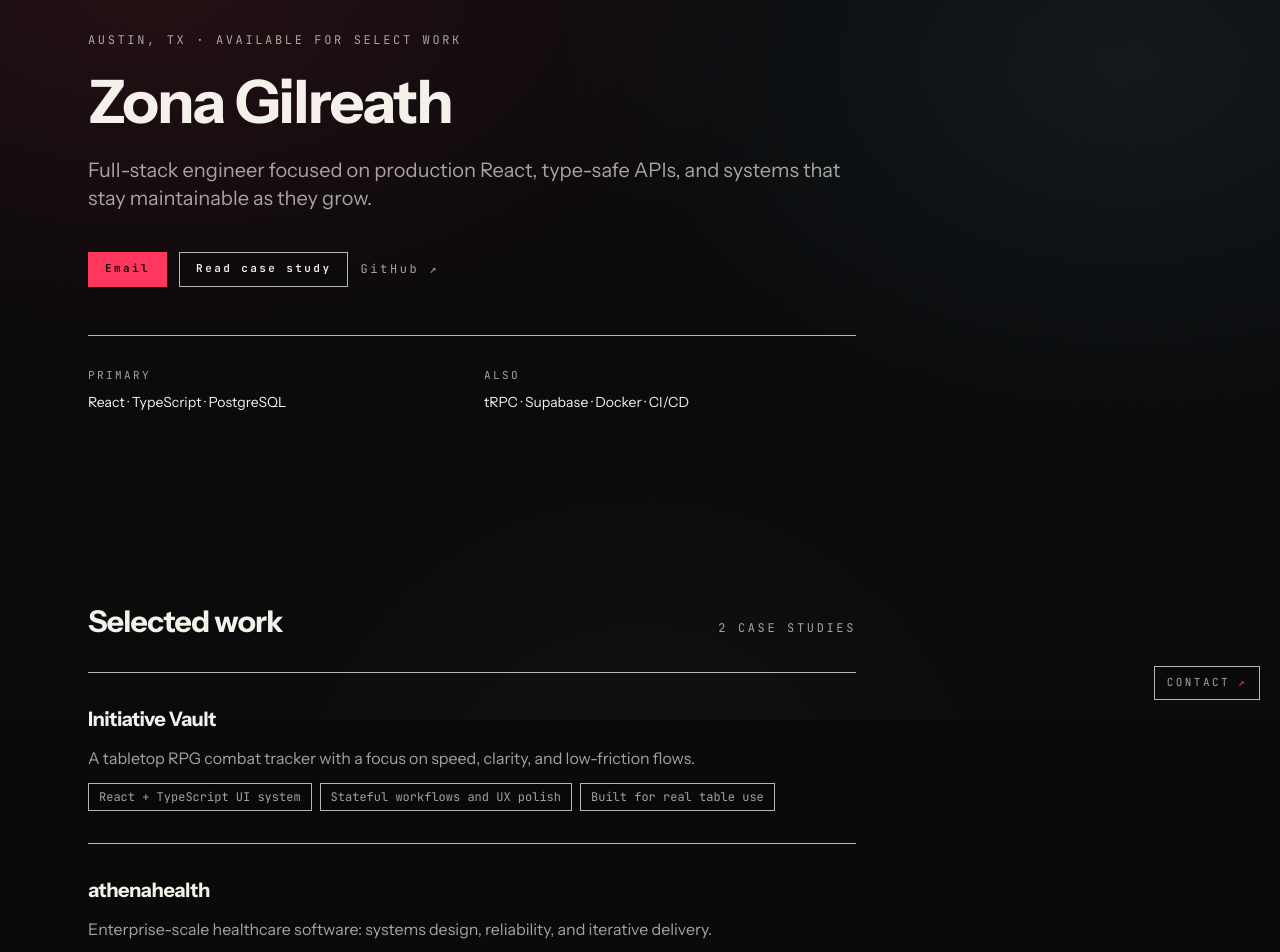
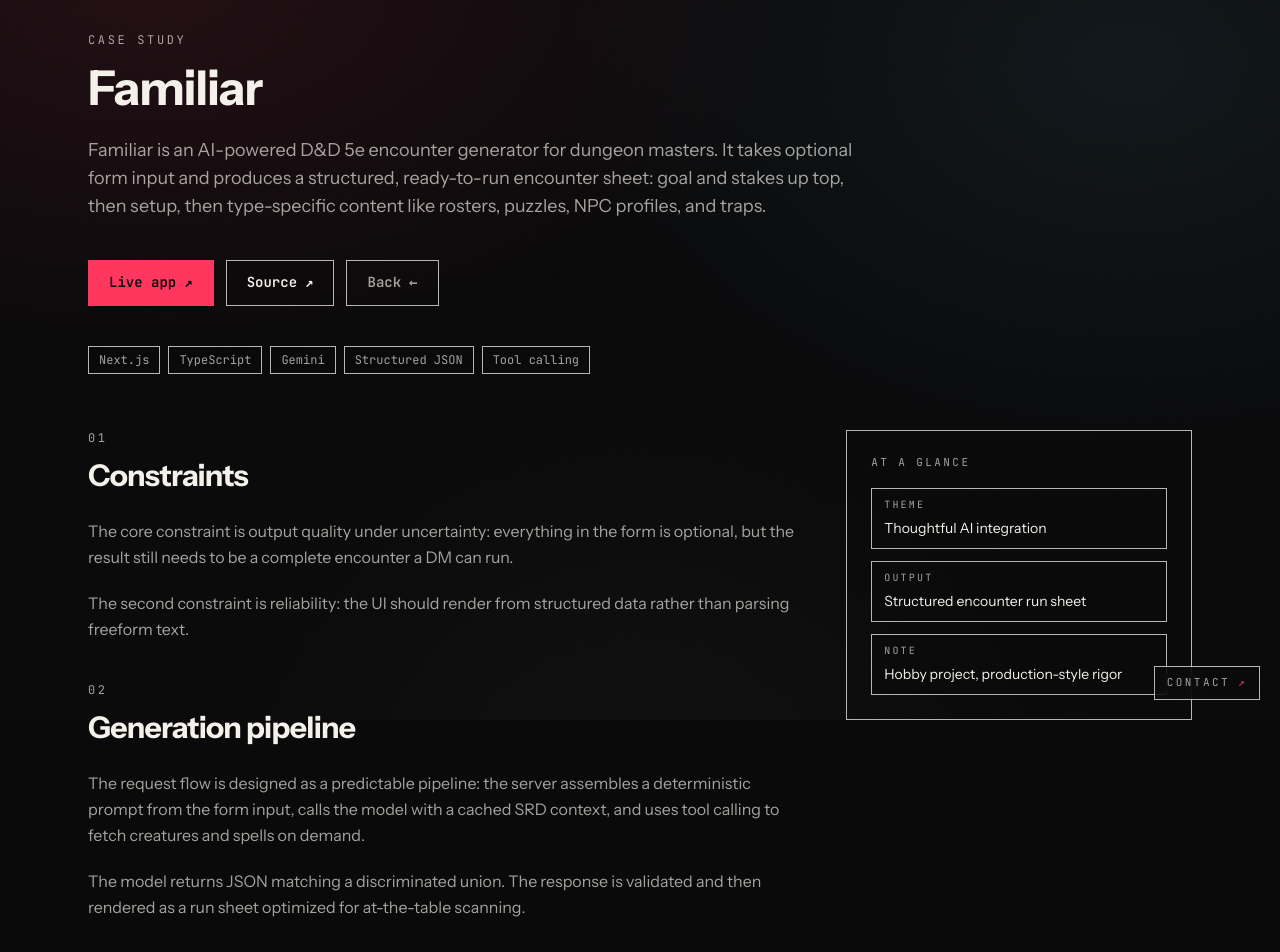
Before and after one commit to zonagilreath/zonadostuff, a React (Vite) app: page /work/familiar in a window 1280 px wide. Before the commit this address led to /. Shown: the part 80-1032 px from the top of the page. Built offline with nearby package versions, Linux system fonts and the light colour scheme.

Commit message:
Add Familiar case study + route; include in Selected Work

```diff
--- a/src/App.tsx
+++ b/src/App.tsx
@@ -5,6 +5,7 @@
 import { Home } from './pages/Home';
 import { InitiativeVaultCaseStudy } from './pages/work/InitiativeVault';
 import { AthenahealthCaseStudy } from './pages/work/Athenahealth';
+import { FamiliarCaseStudy } from './pages/work/Familiar';
 
 export default function App() {
   return (
@@ -17,6 +18,7 @@
           <Route path="/" element={<Home />} />
           <Route path="/work/initiative-vault" element={<InitiativeVaultCaseStudy />} />
           <Route path="/work/athenahealth" element={<AthenahealthCaseStudy />} />
+          <Route path="/work/familiar" element={<FamiliarCaseStudy />} />
           <Route path="*" element={<Navigate to="/" replace />} />
         </Routes>
       </main>
--- a/src/components/home/SelectedWork.tsx
+++ b/src/components/home/SelectedWork.tsx
@@ -19,6 +19,12 @@
     blurb: 'Enterprise-scale healthcare software: systems design, reliability, and iterative delivery.',
     highlights: ['Type-safe frontend patterns', 'API contracts and DX', 'Quality + automation'],
     href: '/work/athenahealth'
+  },
+  {
+    title: 'Familiar',
+    blurb: 'AI-powered D&D 5e encounter generator that produces structured, table-ready run sheets.',
+    highlights: ['Deterministic prompt assembly', 'Gemini context caching', 'Local tool-calling over SRD data'],
+    href: '/work/familiar'
   }
 ];
 
@@ -31,7 +37,7 @@
             <h2 className="font-heading text-2xl font-bold tracking-tight text-text sm:text-3xl">
               Selected work
             </h2>
-            <div className="font-code text-xs tracking-[0.22em] text-muted">2 CASE STUDIES</div>
+            <div className="font-code text-xs tracking-[0.22em] text-muted">3 CASE STUDIES</div>
           </div>
 
           <div className="mt-8 border-t border-border/70">
--- /dev/null
+++ b/src/pages/work/Familiar.tsx
@@ -0,0 +1,154 @@
+import { Link } from 'react-router-dom';
+import { Container } from '../../components/ui/Container';
+
+function Tag({ children }: { children: string }) {
+  return (
+    <span className="inline-flex items-center border border-border/70 bg-bg/25 px-2.5 py-1 font-code text-[12px] text-muted">
+      {children}
+    </span>
+  );
+}
+
+function SectionTitle({ label, title }: { label: string; title: string }) {
+  return (
+    <div>
+      <div className="font-code text-xs tracking-[0.22em] text-muted">{label}</div>
+      <h2 className="mt-3 font-heading text-2xl font-bold tracking-tight text-text sm:text-3xl">
+        {title}
+      </h2>
+    </div>
+  );
+}
+
+export function FamiliarCaseStudy() {
+  return (
+    <section className="pt-28 pb-20">
+      <Container>
+        <div className="max-w-3xl">
+          <div className="font-code text-xs tracking-[0.22em] text-muted">CASE STUDY</div>
+
+          <h1 className="mt-4 font-heading text-4xl font-bold tracking-tight text-text sm:text-5xl">
+            Familiar
+          </h1>
+
+          <p className="mt-6 text-base leading-relaxed text-muted sm:text-lg">
+            Familiar is an AI-powered D&D 5e encounter generator for dungeon masters. It takes optional
+            form input and produces a structured, ready-to-run encounter sheet: goal and stakes up top,
+            then setup, then type-specific content like rosters, puzzles, NPC profiles, and traps.
+          </p>
+
+          <div className="mt-10 flex flex-wrap items-center gap-3">
+            <a
+              href="https://familiar-encounters.vercel.app/"
+              target="_blank"
+              rel="noreferrer"
+              className="inline-flex items-center gap-2 border border-accent/30 bg-accent px-5 py-3 font-code text-sm font-semibold text-bg transition-colors hover:bg-accent/90"
+            >
+              Live app
+              <span aria-hidden>↗</span>
+            </a>
+            <a
+              href="https://github.com/zonagilreath/familiar"
+              target="_blank"
+              rel="noreferrer"
+              className="inline-flex items-center gap-2 border border-border/70 bg-bg/35 px-5 py-3 font-code text-sm font-semibold text-text transition-colors hover:border-accent/30"
+            >
+              Source
+              <span aria-hidden>↗</span>
+            </a>
+            <Link
+              to="/#work"
+              className="inline-flex items-center gap-2 border border-border/70 bg-transparent px-5 py-3 font-code text-sm font-semibold text-muted transition-colors hover:border-accent/30 hover:text-text"
+            >
+              Back
+              <span aria-hidden>←</span>
+            </Link>
+          </div>
+
+          <div className="mt-10 flex flex-wrap gap-2">
+            <Tag>Next.js</Tag>
+            <Tag>TypeScript</Tag>
+            <Tag>Gemini</Tag>
+            <Tag>Structured JSON</Tag>
+            <Tag>Tool calling</Tag>
+          </div>
+        </div>
+
+        <div className="mt-14 grid gap-10 lg:grid-cols-[1.35fr_0.65fr]">
+          <article className="max-w-3xl">
+            <div className="space-y-10">
+              <section>
+                <SectionTitle label="01" title="Constraints" />
+                <div className="mt-6 space-y-5 text-base leading-relaxed text-muted">
+                  <p>
+                    The core constraint is output quality under uncertainty: everything in the form is
+                    optional, but the result still needs to be a complete encounter a DM can run.
+                  </p>
+                  <p>
+                    The second constraint is reliability: the UI should render from structured data rather
+                    than parsing freeform text.
+                  </p>
+                </div>
+              </section>
+
+              <section>
+                <SectionTitle label="02" title="Generation pipeline" />
+                <div className="mt-6 space-y-5 text-base leading-relaxed text-muted">
+                  <p>
+                    The request flow is designed as a predictable pipeline: the server assembles a
+                    deterministic prompt from the form input, calls the model with a cached SRD context,
+                    and uses tool calling to fetch creatures and spells on demand.
+                  </p>
+                  <p>
+                    The model returns JSON matching a discriminated union. The response is validated and
+                    then rendered as a run sheet optimized for at-the-table scanning.
+                  </p>
+                </div>
+              </section>
+
+              <section>
+                <SectionTitle label="03" title="SRD strategy" />
+                <div className="mt-6 space-y-5 text-base leading-relaxed text-muted">
+                  <p>
+                    The SRD is split into two tiers: a smaller inline context (rules and guidelines) that
+                    stays cached, and a larger tool-backed dataset for creatures and spells. This keeps the
+                    context window manageable while still letting the model pull specific stat blocks.
+                  </p>
+                </div>
+              </section>
+
+              <section>
+                <SectionTitle label="04" title="Tradeoffs" />
+                <div className="mt-6 space-y-5 text-base leading-relaxed text-muted">
+                  <p>
+                    The generation endpoint buffers a complete JSON response rather than streaming partial
+                    text. That choice simplifies the client and improves reliability, at the cost of a
+                    longer wait before the first pixels update.
+                  </p>
+                </div>
+              </section>
+            </div>
+          </article>
+
+          <aside className="h-fit border border-border/70 bg-bg/20 p-6">
+            <div className="font-code text-[11px] tracking-[0.22em] text-muted">AT A GLANCE</div>
+            <div className="mt-4 space-y-3 text-sm leading-relaxed text-muted">
+              <div className="border border-border/70 bg-bg/25 px-3 py-2">
+                <div className="font-code text-[10px] tracking-[0.22em] text-muted">THEME</div>
+                <div className="mt-1 text-text">Thoughtful AI integration</div>
+              </div>
+              <div className="border border-border/70 bg-bg/25 px-3 py-2">
+                <div className="font-code text-[10px] tracking-[0.22em] text-muted">OUTPUT</div>
+                <div className="mt-1 text-text">Structured encounter run sheet</div>
+              </div>
+              <div className="border border-border/70 bg-bg/25 px-3 py-2">
+                <div className="font-code text-[10px] tracking-[0.22em] text-muted">NOTE</div>
+                <div className="mt-1 text-text">Hobby project, production-style rigor</div>
+              </div>
+            </div>
+          </aside>
+        </div>
+      </Container>
+    </section>
+  );
+}
```
